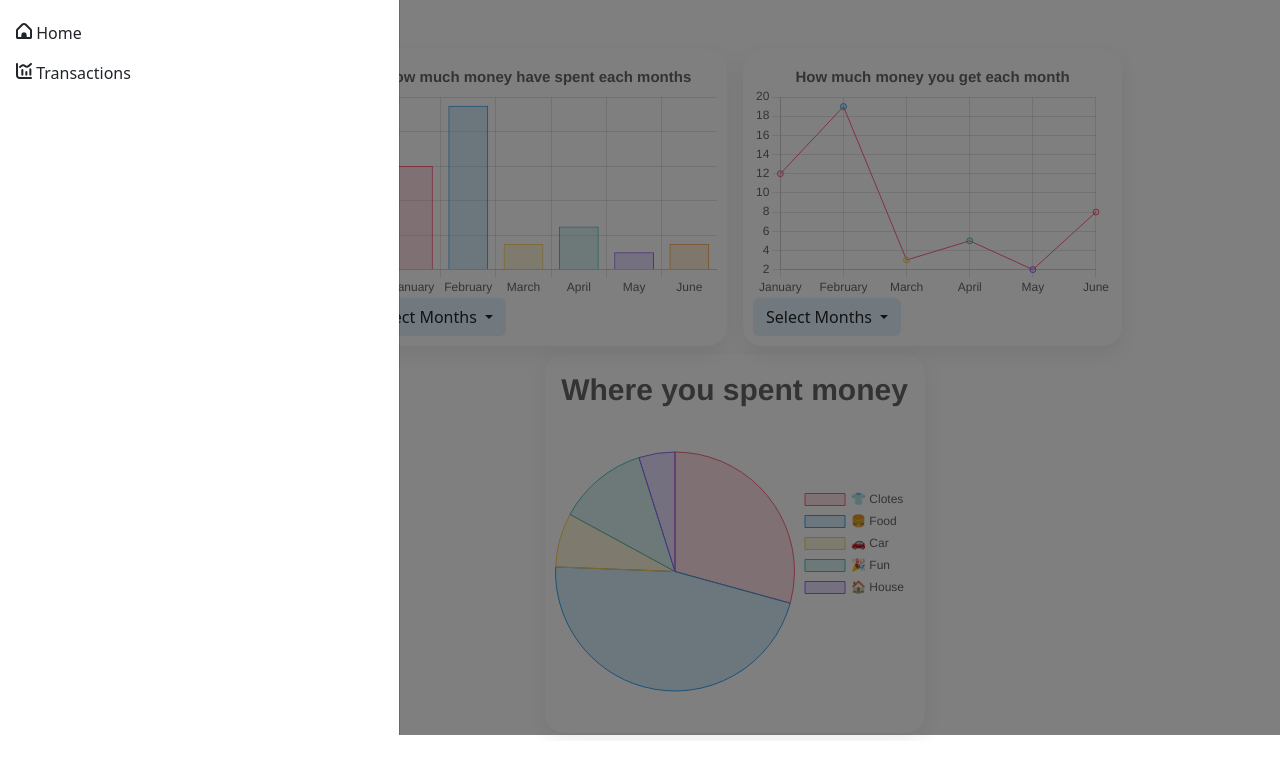
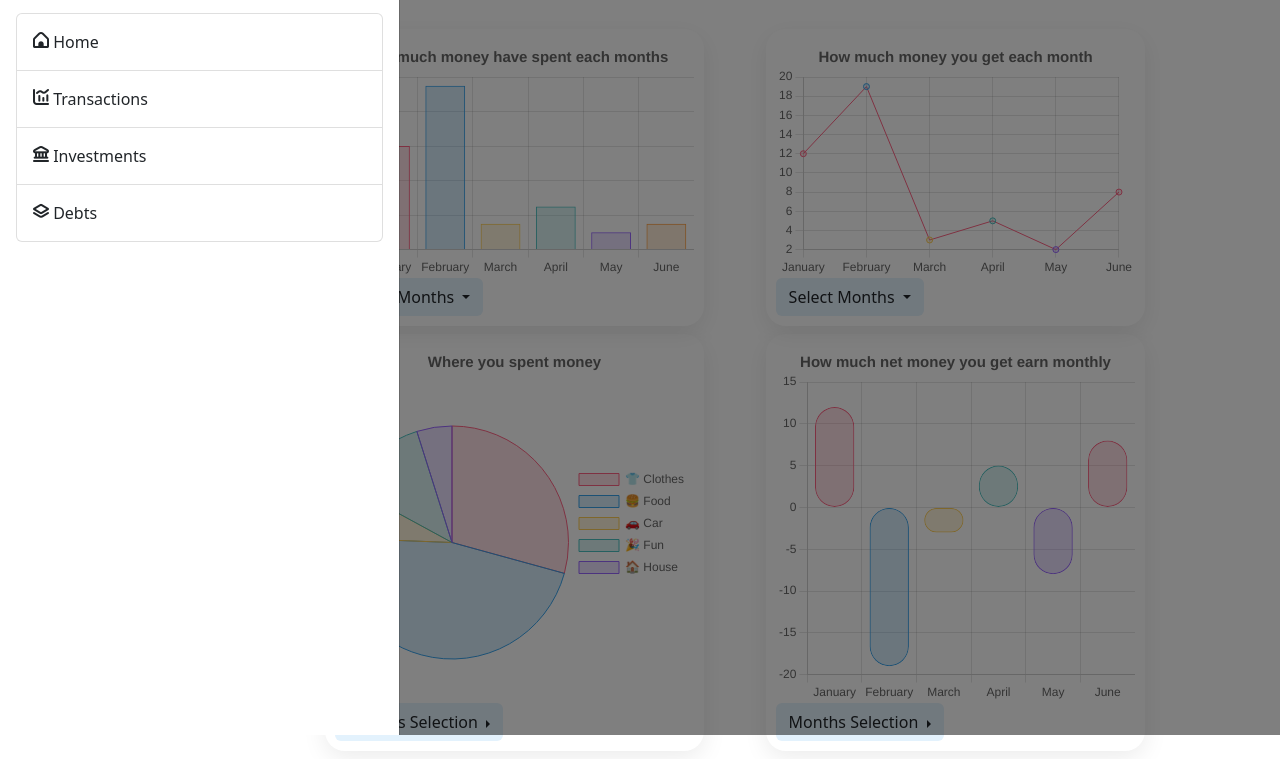
Before and after one commit to xCrowHD/Money-Managment-Web-App, a plain HTML site: page index.html in a window 1280 px wide. Both pictures are taken after a click on the button 22 px from the left and 28 px from the top of the page. Shown: the part 65-824 px from the top of the page. Drawn offline with nearby package versions, Linux system fonts and the light colour scheme.

Commit message:
Adding new fetures

```diff
--- a/chartscripts.js
+++ b/chartscripts.js
@@ -38,7 +38,7 @@
     const myChart = new Chart(ctx, {
         type: 'pie',
         data: {
-            labels: ['👕 Clotes', '🍔 Food', '🚗 Car', '🎉 Fun', '🏠 House'],
+            labels: ['👕 Clothes', '🍔 Food', '🚗 Car', '🎉 Fun', '🏠 House'],
             datasets: [{
                 label: '# of Votes',
                 data: [12, 19, 3, 5, 2, ],
@@ -64,7 +64,7 @@
         options:{
             plugins:{
                 legend:{display:true, position:'right', font:{size:50}},
-                title:{display:true, text:'Where you spent money', font:{size:30}}
+                title:{display:true, text:'Where you spent money', font:{size:15}}
             }
         },
 
@@ -109,7 +109,46 @@
 
 
     });
+    // Balance chart with money spent and earn
+    const ctx3 = document.getElementById('MSE').getContext('2d');
+    const MSE = new Chart(ctx3, {
+        type: 'bar',
+        data: {
+            labels: ['January', 'February', 'March', 'April', 'May', 'June'],
+            datasets: [{
+                label: 'dsfsd',
+                data: [12, -19, -3, 5, -8, 8],
+                backgroundColor: [
+                    'rgba(255, 99, 132, 0.2)',
+                    'rgba(54, 162, 235, 0.2)',
+                    'rgba(255, 206, 86, 0.2)',
+                    'rgba(75, 192, 192, 0.2)',
+                    'rgba(153, 102, 255, 0.2)'
 
+                ],
+                borderColor: [
+                    'rgba(255, 99, 132, 1)',
+                    'rgba(54, 162, 235, 1)',
+                    'rgba(255, 206, 86, 1)',
+                    'rgba(75, 192, 192, 1)',
+                    'rgba(153, 102, 255, 1)',
+
+                ],
+                borderWidth: 1,
+                borderSkipped: false,
+                borderRadius: 20,
+
+            }]
+        },
+        options:{
+            plugins:{
+                legend:{display:false},
+                title:{display:true, text:'How much net money you get earn monthly', font:{size:15}}
+            }
+        },
+
+
+    });
 
     // function to change months in charts
     function monthS(id, chartnameJS, monthList){
@@ -126,3 +165,5 @@
     monthS('7to12q', MG, ['July', 'August', 'September', 'October', 'November', 'December']);
     monthS('1to6', MS, ['January', 'February', 'March', 'April', 'May', 'June']);
     monthS('7to12', MS, ['July', 'August', 'September', 'October', 'November', 'December']);
+    monthS('1to6w', MSE, ['January', 'February', 'March', 'April', 'May', 'June']);
+    monthS('7to12w', MSE, ['July', 'August', 'September', 'October', 'November', 'December']);
--- a/index.html
+++ b/index.html
@@ -31,14 +31,19 @@
               <button type="button" class="btn-close" data-bs-dismiss="offcanvas" aria-label="Close"></button>
             </div>
             <div class="offcanvas-body">
-                <ul class="navbar-nav me-auto mb-2 mb-lg-0">
-                    <li class="nav-item">
+                <ul class="navbar-nav me-auto mb-2 mb-lg-0 list-group">
+                    <li class="nav-item list-group-item">
                       <a class="nav-link" href="#"><i class="fi fi-br-home"></i> Home</a>
                     </li>
-                    <li class="nav-item">
+                    <li class="nav-item list-group-item">
                       <a class="nav-link" href="#"><i class="fi fi-br-chart-histogram"></i> Transactions</a>
                     </li>
-
+                    <li class="nav-item list-group-item">
+                      <a class="nav-link" href="#"><i class="fi fi-br-bank"></i> Investments</a>
+                    </li>
+                    <li class="nav-item list-group-item">
+                      <a class="nav-link" href="#"><i class="fi fi-br-layers"></i> Debts</a>
+                    </li>
                   </ul>
 
               </nav>
@@ -50,7 +55,7 @@
 
         <!-- contents -->
           <!-- this div serves as a spacer with the navabar -->
-        <div style="height: 50px;"></div>
+        <div style="height: 30px;"></div>
           	<!-- this is where are all the charts ecc. -->
         <div class="container">
 
@@ -61,7 +66,7 @@
 
                 <div class="col">
                     <!-- charts -->
-                <div class="row justify-content-center m-2 gap-3">
+                <div class="row justify-content-evenly m-2 gap-3">
                     <!-- money spent chart -->
                     <div class="col-sm-5" id="chart">
                         <canvas id="MS" height="200"></canvas>
@@ -73,8 +78,8 @@
                           Select Months
                         </button>
                         <ul class="dropdown-menu" aria-labelledby="dropdownMenuButton1">
-                          <li><a class="dropdown-item" id="1to6" href="#">1 to 6</a></li>
-                          <li><a class="dropdown-item" id="7to12" href="#">7 to 12</a></li>
+                          <li><a class="dropdown-item" id="1to6" href="#">January to June</a></li>
+                          <li><a class="dropdown-item" id="7to12" href="#">July to December</a></li>
 
                         </ul>
                       </div>
@@ -90,23 +95,59 @@
                               Select Months
                             </button>
                             <ul class="dropdown-menu" aria-labelledby="dropdownMenuButton1">
-                              <li><a class="dropdown-item" id="1to6q" href="#">1 to 6</a></li>
-                              <li><a class="dropdown-item" id="7to12q" href="#">7 to 12</a></li>
+                              <li><a class="dropdown-item" id="1to6q" href="#">January to June</a></li>
+                              <li><a class="dropdown-item" id="7to12q" href="#">July to December</a></li>
 
                             </ul>
                           </div>
                     </div>
                 </div>
                 <!-- secondo row of charts -->
-                <div class="row justify-content-center gap-3 m-2">
+                <div class="row justify-content-evenly gap-3 m-2">
+                  <!-- second row chart 1-->
                     <div class="col-sm-5 " id="chart">
-                        <canvas id="myChart"></canvas>
+                        <canvas id="myChart" height="100"></canvas>
+                        <!-- month selections dropdown-->
+                        <div class="btn-group dropend">
+                          <button type="button" class="btn dropdown-toggle"
+                           data-bs-toggle="dropdown" aria-expanded="false" style="background-color: #e3f2fd;">
+                            Months Selection
+                          </button>
+                          <ul class="dropdown-menu">
+                            <li><a class="dropdown-item" href="#">January</a></li>
+                            <li><a class="dropdown-item" href="#">February</a></li>
+                            <li><a class="dropdown-item" href="#">March</a></li>
+                            <li><a class="dropdown-item" href="#">April</a></li>
+                            <li><a class="dropdown-item" href="#">May</a></li>
+                            <li><a class="dropdown-item" href="#">June</a></li>
+                            <li><a class="dropdown-item" href="#">July</a></li>
+                            <li><a class="dropdown-item" href="#">August</a></li>
+                            <li><a class="dropdown-item" href="#">September</a></li>
+                            <li><a class="dropdown-item" href="#">October</a></li>
+                            <li><a class="dropdown-item" href="#">November</a></li>
+                            <li><a class="dropdown-item" href="#">December</a></li>
+                          </ul>
+                        </div>
+                      </div>
+                    <!-- second row chart 2 -->
+                    <div class="col-sm-5 " id="chart">
+                      <canvas id="MSE" height="300"></canvas>
+                      <!-- month selections dropdown-->
+                      <div class="btn-group dropend">
+                        <button type="button" class="btn dropdown-toggle"
+                         data-bs-toggle="dropdown" aria-expanded="false" style="background-color: #e3f2fd;">
+                          Months Selection
+                        </button>
+                        <ul class="dropdown-menu">
+                          <li><a class="dropdown-item" id="1to6w" href="#">January to June</a></li>
+                          <li><a class="dropdown-item" id="7to12w" href="#">July to December</a></li>
+                        </ul>
+                      </div>
                     </div>
-
                 </div>
             </div>
 
             </div>
-            <script src="chartscripts.js"></script>
+          <script src="chartscripts.js"></script>
     </body>
 </html>
```
